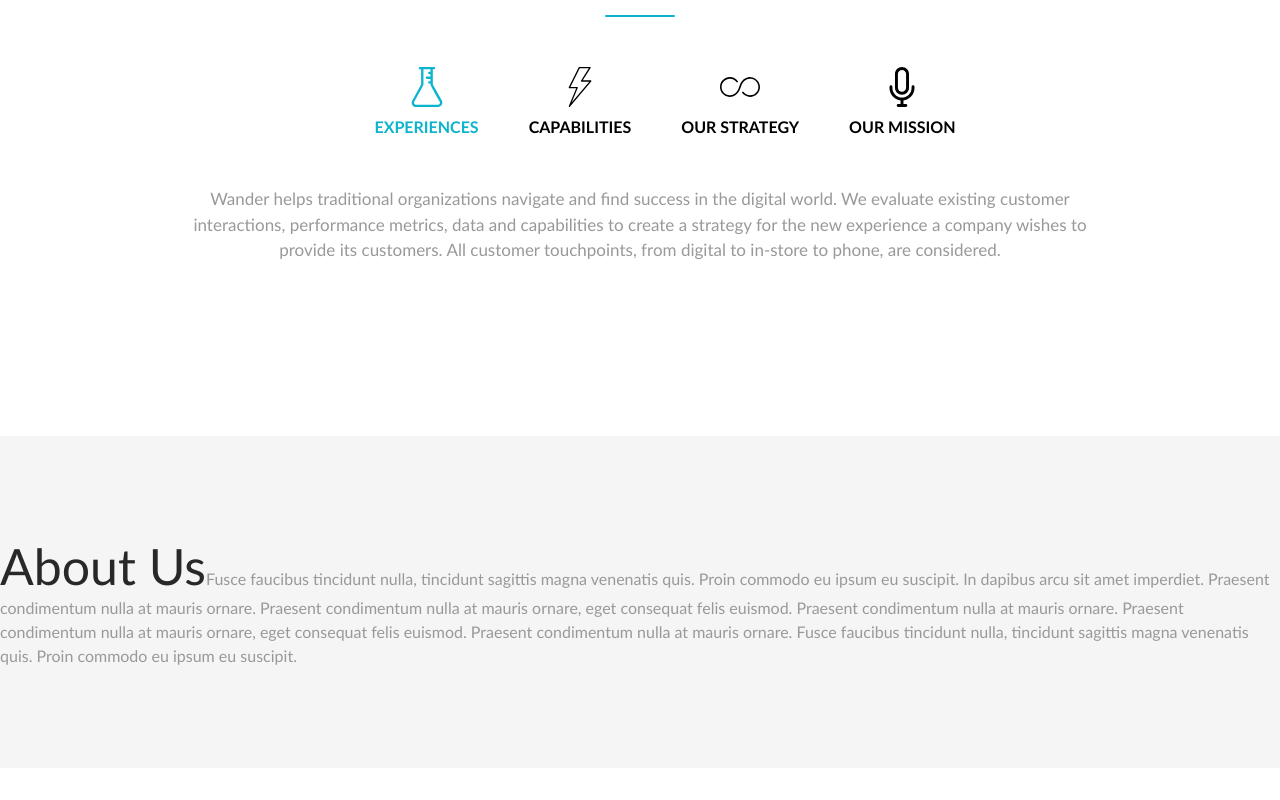
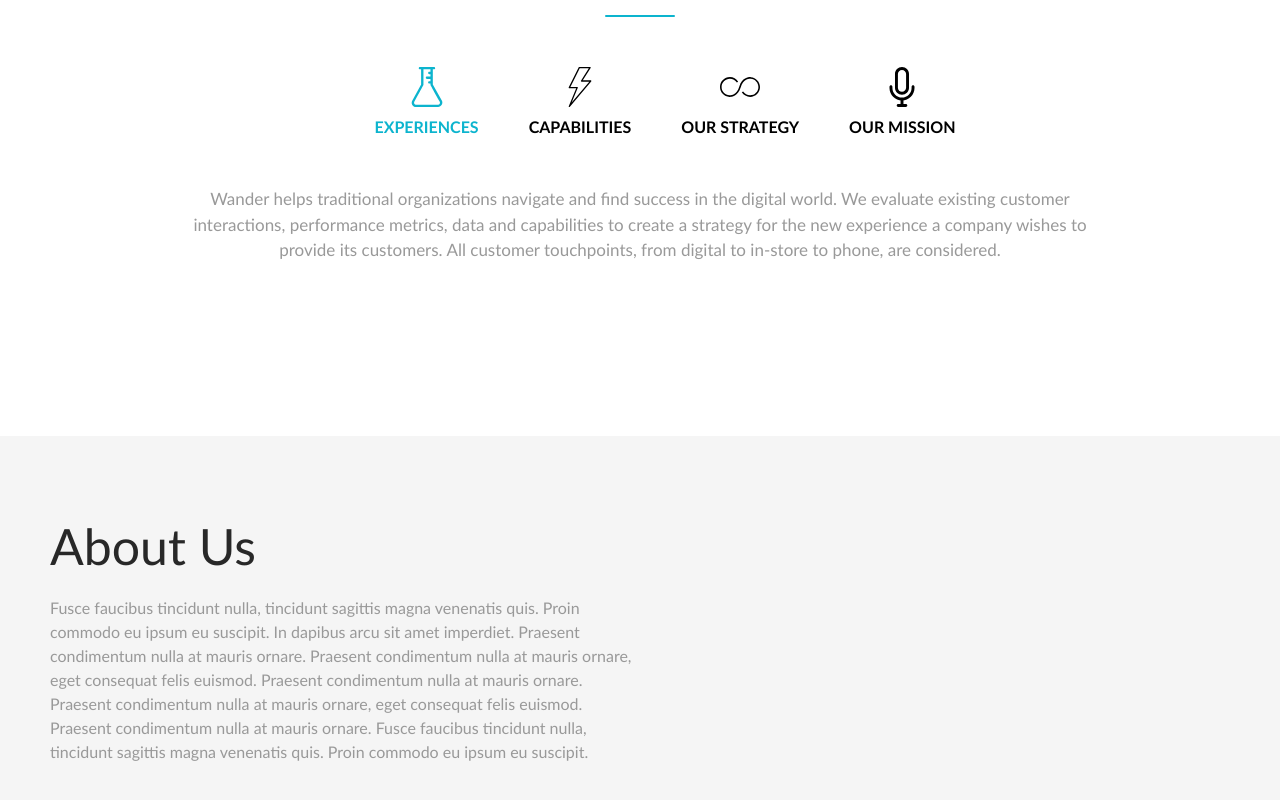
Before and after one commit to MatheusGomesRocha/DesignClone2, a React (Create React App) app: page / in a window 1280 px wide. Shown: the part 960-1760 px from the top of the page. Before the commit the page ends 1728 px from the top, so only its background shows below. Built offline with nearby package versions, Linux system fonts and the light colour scheme.

Commit message:
Finalizando Component About

```diff
--- a/src/components/About.css
+++ b/src/components/About.css
@@ -1,7 +1,9 @@
 .about {
-    padding: 100px 0;
+    padding: 80px 50px;
     background-color: #f5f5f5;
     font-family: Candara;
+    display: flex;
+    flex-direction: column;
 }
 
 .about .topText {
@@ -13,4 +15,5 @@
     margin-top: 20px;
     line-height: 1.5;
     color: #999;
+    width: 50%;
 }
```
